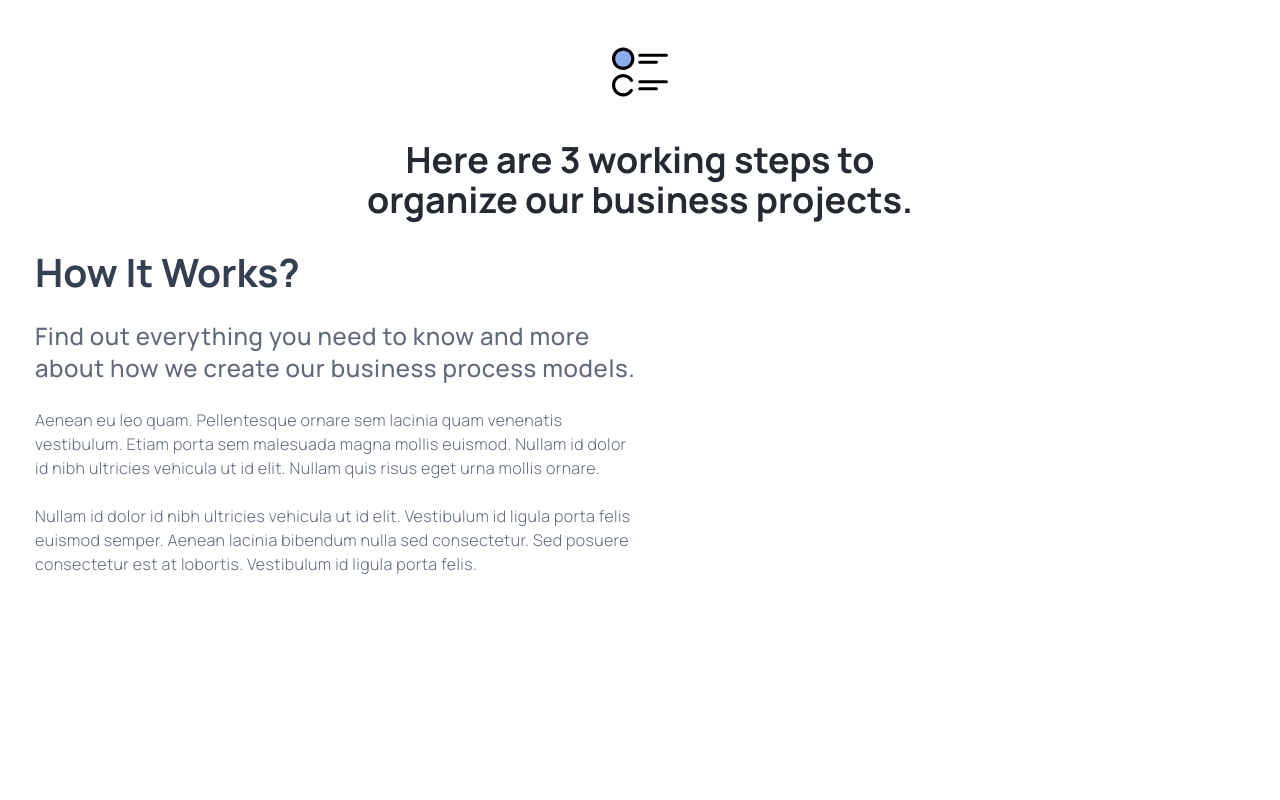
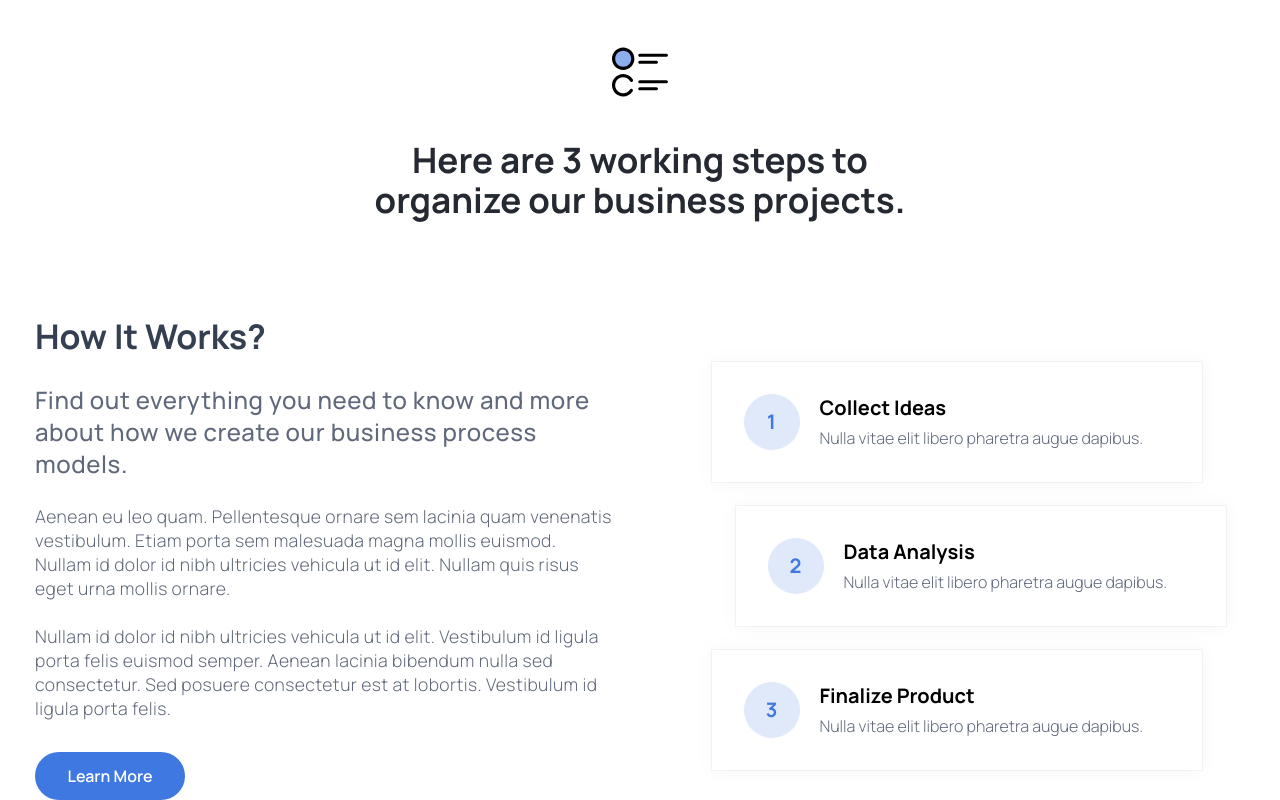
Before and after one commit to smshaown/multipurpose-project, a React (Vite) app: page /about1 in a window 1280 px wide. Shown: the part 1798-2598 px from the top of the page. Before the commit the page ends 2374 px from the top, so only its background shows below. Built offline with nearby package versions, Linux system fonts and the light colour scheme.

Commit message:
working steps section done

```diff
--- a/src/SameSection/Button/Button.jsx
+++ b/src/SameSection/Button/Button.jsx
@@ -2,6 +2,6 @@ import React from 'react'
 
 export const Button = ({button}) => {
   return (
-    <div className='py-3 px-[1.2rem] bg-[#3f78e0] rounded-full transition-all duration-200 ease-in-out hover:-translate-y-0.5 hover:scale-110 w-[150px] text-white font-semibold text-center tex-lg hover:shadow-xl'>{button}</div>
+    <div className='py-3 px-[1.2rem] bg-[#3f78e0] rounded-full transition-all duration-200 ease-in-out hover:-translate-y-0.5 hover:scale-110 w-[150px] text-white font-semibold text-center tex-lg hover:shadow-xl cursor-pointer'>{button}</div>
   )
 }
--- a/src/components/PagesSection/About/About1/TitleForAbout.jsx
+++ b/src/components/PagesSection/About/About1/TitleForAbout.jsx
@@ -5,7 +5,7 @@ export const TitleForAbout = ({svg, title}) => {
     <div className='myContainer'>
          <div className='w-full md:w-[600px] mx-auto'>
              <span className="flex flex-col justify-center items-center mb-6">{svg}</span>
-            <h1 className='text-2xl text-center md:text-4xl font-bold text-[#252931]'>{title}</h1>
+            <h1 className='text-2xl text-center md:text-[35px] font-bold text-[#252931] leading-10'>{title}</h1>
         </div>
     </div>
   )
--- a/src/components/PagesSection/About/About1/WorkingStepsSection.jsx
+++ b/src/components/PagesSection/About/About1/WorkingStepsSection.jsx
@@ -1,5 +1,6 @@
 import React from "react";
 import { TitleForAbout } from "./TitleForAbout";
+import { Button } from "../../../../SameSection/Button/Button";
 
 export const WorkingStepsSection = () => {
   return (
@@ -33,22 +34,84 @@ export const WorkingStepsSection = () => {
         />
       </div>
 
-      <div className="flex flex-col lg:flex-row justify-between items-center">
+      <div className="flex flex-col lg:flex-row justify-between items-center gap-14 mt-8 md:mt-16">
         <div className="w-full lg:w-1/2 lg:order-first order-last">
-          <h1 className="text-4xl md:text-[39px] font-bold text-[#343f52] mt-8">
-           How It Works?
+          <h1 className="text-4xl md:text-[34px] font-bold text-[#343f52] mt-8">
+            How It Works?
           </h1>
           <p className="pt-[28px] text-[#60697b] text-2xl font-medium tracking-wide">
-           Find out everything you need to know and more about how we create our business process models.
+            Find out everything you need to know and more about how we create
+            our business process models.
           </p>
-          <p className="text-[#60697b] font-light pt-6 tracking-wide leading-6">
-              Aenean eu leo quam. Pellentesque ornare sem lacinia quam venenatis vestibulum. Etiam porta sem malesuada magna mollis euismod. Nullam id dolor id nibh ultricies vehicula ut id elit. Nullam quis risus eget urna mollis ornare.
+          <p className="text-[#60697b] text-[17.50px] font-light pt-6 tracking-wide leading-6">
+            Aenean eu leo quam. Pellentesque ornare sem lacinia quam venenatis
+            vestibulum. Etiam porta sem malesuada magna mollis euismod. Nullam
+            id dolor id nibh ultricies vehicula ut id elit. Nullam quis risus
+            eget urna mollis ornare.
           </p>
-          <p className="text-[#60697b] font-light pt-6 tracking-wide leading-6">
-             Nullam id dolor id nibh ultricies vehicula ut id elit. Vestibulum id ligula porta felis euismod semper. Aenean lacinia bibendum nulla sed consectetur. Sed posuere consectetur est at lobortis. Vestibulum id ligula porta felis.
+          <p className="text-[#60697b] text-[17.50px] font-light pt-6 tracking-wide leading-6 mb-8">
+            Nullam id dolor id nibh ultricies vehicula ut id elit. Vestibulum id
+            ligula porta felis euismod semper. Aenean lacinia bibendum nulla sed
+            consectetur. Sed posuere consectetur est at lobortis. Vestibulum id
+            ligula porta felis.
           </p>
+
+          <span className="mt-4">
+            <Button button="Learn More" />
+          </span>
         </div>
-        <div className="w-full lg:w-1/2"></div>
+
+        {/* Right Side section  */}
+        <div className="w-full lg:w-1/2 mt-8 md:mt-12">
+          <div className="flex flex-col justify-center items-center">
+
+            <div className="w-full h-full lg:w-[490px] lg:h-[120px] "
+              style={{ boxShadow: "0 0 0 .05rem rgba(8,60,130,.06),0 0 1.25rem rgba(30,34,40,.04)"}}>
+                  <div className="flex flex-row  items-center pt-8 pl-8">
+                     <div className="w-14 h-14 bg-[#E0E9FA] rounded-full flex justify-center items-center mr-5">
+                      <h4 className="font-bold text-xl text-[#3F78E0]">1</h4>
+                    </div>
+                    <div>
+                      <h2 className="text-xl font-bold">Collect Ideas</h2>
+                      <p className="text-[#60697b] font-light text=lg mt-1">Nulla vitae elit libero pharetra augue dapibus.</p>
+                    </div>
+                </div>
+              </div>
+
+
+
+            <div className="w-full h-full lg:w-[490px] lg:h-[120px] mt-6 lg:ml-12"
+              style={{ boxShadow: "0 0 0 .05rem rgba(8,60,130,.06),0 0 1.25rem rgba(30,34,40,.04)"}}>
+                  <div className="flex flex-row  items-center pt-8 pl-8">
+                     <div className="w-14 h-14 bg-[#E0E9FA] rounded-full flex justify-center items-center mr-5">
+                      <h4 className="font-bold text-xl text-[#3F78E0]">2</h4>
+                    </div>
+                    <div>
+                      <h2 className="text-xl font-bold">Data Analysis</h2>
+                      <p className="text-[#60697b] font-light text=lg mt-1">Nulla vitae elit libero pharetra augue dapibus.</p>
+                    </div>
+                </div>
+              </div>
+
+
+
+            <div className="w-full h-full lg:w-[490px] lg:h-[120px] mt-6"
+              style={{ boxShadow: "0 0 0 .05rem rgba(8,60,130,.06),0 0 1.25rem rgba(30,34,40,.04)"}}>
+                  <div className="flex flex-row  items-center pt-8 pl-8">
+                     <div className="w-14 h-14 bg-[#E0E9FA] rounded-full flex justify-center items-center mr-5">
+                      <h4 className="font-bold text-xl text-[#3F78E0]">3</h4>
+                    </div>
+                    <div>
+                      <h2 className="text-xl font-bold">Finalize Product</h2>
+                      <p className="text-[#60697b] font-light text=lg mt-1">Nulla vitae elit libero pharetra augue dapibus.</p>
+                    </div>
+                </div>
+              </div>
+
+
+
+          </div>
+        </div>
       </div>
     </div>
   );
```
